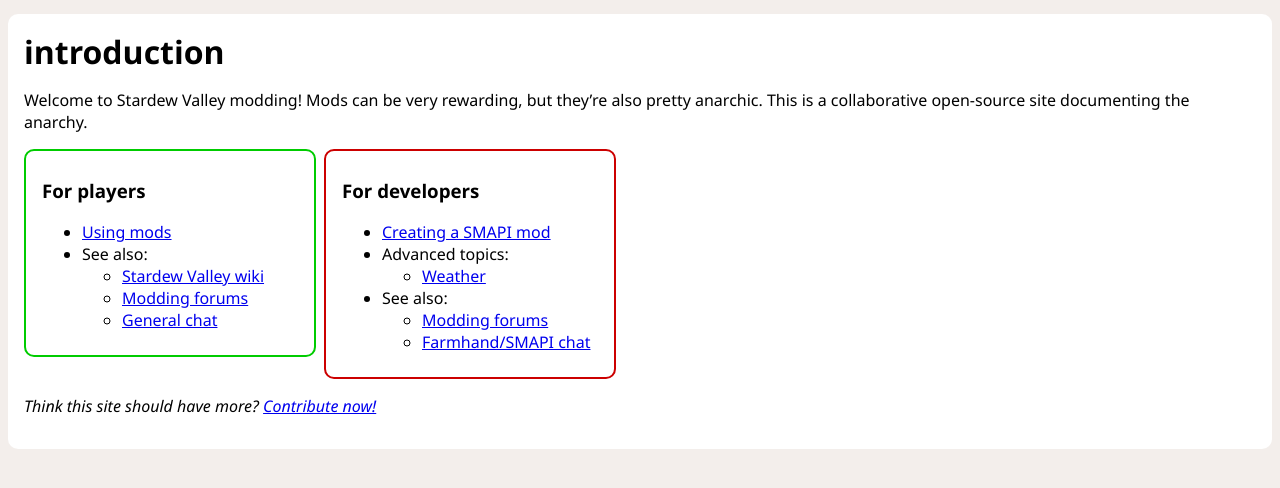
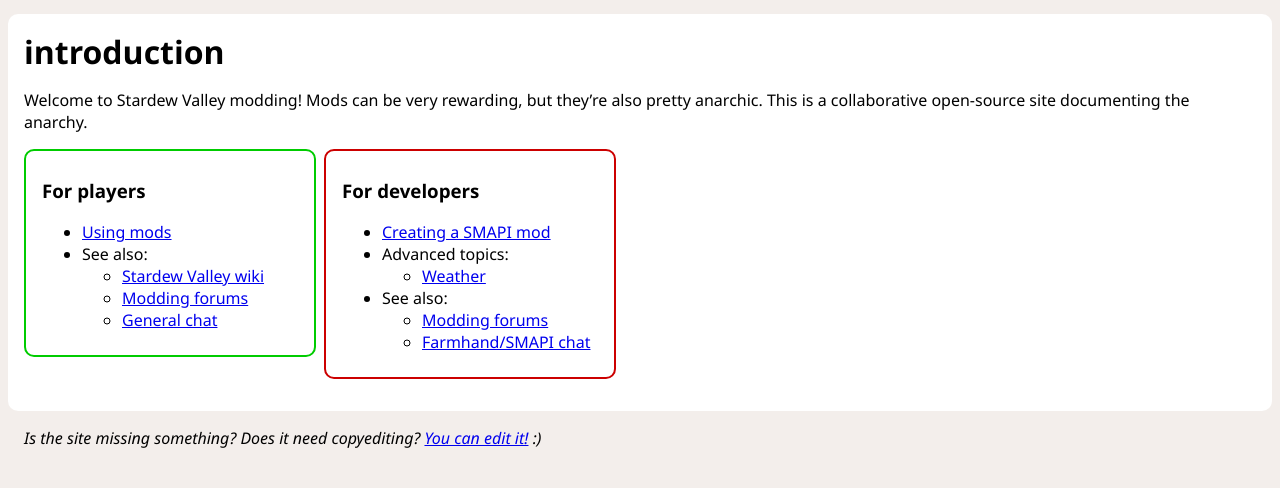
Before and after one commit to Pathoschild/canimod.github.io, a Jekyll site: the page built from index.md, in a window 1280 px wide, cut to the strip 356-844 px from the top of the page. Built offline with Jekyll 4.4.1, drawn with Linux system fonts in a browser that asks for light colours.

Commit message:
show 'you can edit' footer on all pages

```diff
--- a/_layouts/default.html
+++ b/_layouts/default.html
@@ -10,7 +10,7 @@
 </head>
 <body data-section="{{page.section}}">
     <!-- header -->
-    <div class="header">
+    <div id="header">
         <a href="{{site.repo_url}}"><img class="repolink" src="https://camo.githubusercontent.com/38ef81f8aca64bb9a64448d0d70f1308ef5341ab/68747470733a2f2f73332e616d617a6f6e6177732e636f6d2f6769746875622f726962626f6e732f666f726b6d655f72696768745f6461726b626c75655f3132313632312e706e67" alt="Fork me on GitHub" data-canonical-src="https://s3.amazonaws.com/github/ribbons/forkme_right_darkblue_121621.png"></a>
         <a href="{{site.url}}{{site.baseurl}}"><img class="logo" src="/images/logo.png" alt="{{site.title}}" /></a>
         <ul>
@@ -26,7 +26,7 @@
     </div>
 
     <!-- page -->
-    <div class="content">
+    <div id="content">
         <!-- title section -->
         {% if page.section != "main-page" %}
         <a href="{{site.url}}{{site.baseurl}}">« back to index</a>
@@ -42,4 +42,6 @@
         <!-- content -->
         {{content}}
     </div>
+
+    <div id="footer">Is the site missing something? Does it need copyediting? <a href="https://github.com/canimod/canimod.github.io#readme">You can edit it!</a> :)</div>
 </body>
--- a/css/main.css
+++ b/css/main.css
@@ -6,34 +6,41 @@
     font-family: "Segoe UI", Helvetica, Arial, sans-serif;
 }
 
-.header, .content {
+#header, #content {
     max-width: 90em;
-    margin: 2em auto;
+    margin: 2em auto 0 auto;
     padding: 1em;
     background: #FFF;
     border-radius: 10px;
 }
 
-.header {
+#header {
     position: relative;
 }
 
-.header img.logo {
+#header img.logo {
     display: inline-block;
     max-width: 50%;
     padding-right: 1em;
     border: 0;
 }
 
-.header img.repolink {
+#header img.repolink {
     position: absolute;
     top: 0;
     right: 0;
     border: 0;
 }
 
-.header ul {
+#header ul {
     display: inline-block;
+}
+
+#footer {
+    font-style: italic;
+    max-width: 90em;
+    margin: 0 auto;
+    padding: 1em;
 }
 
 /*********
--- a/index.md
+++ b/index.md
@@ -32,5 +32,3 @@
     </ul>
 </div>
 <br clear="all" />
-
-_Think this site should have more? [Contribute now!](https://github.com/canimod/canimod.github.io#readme)_
```
